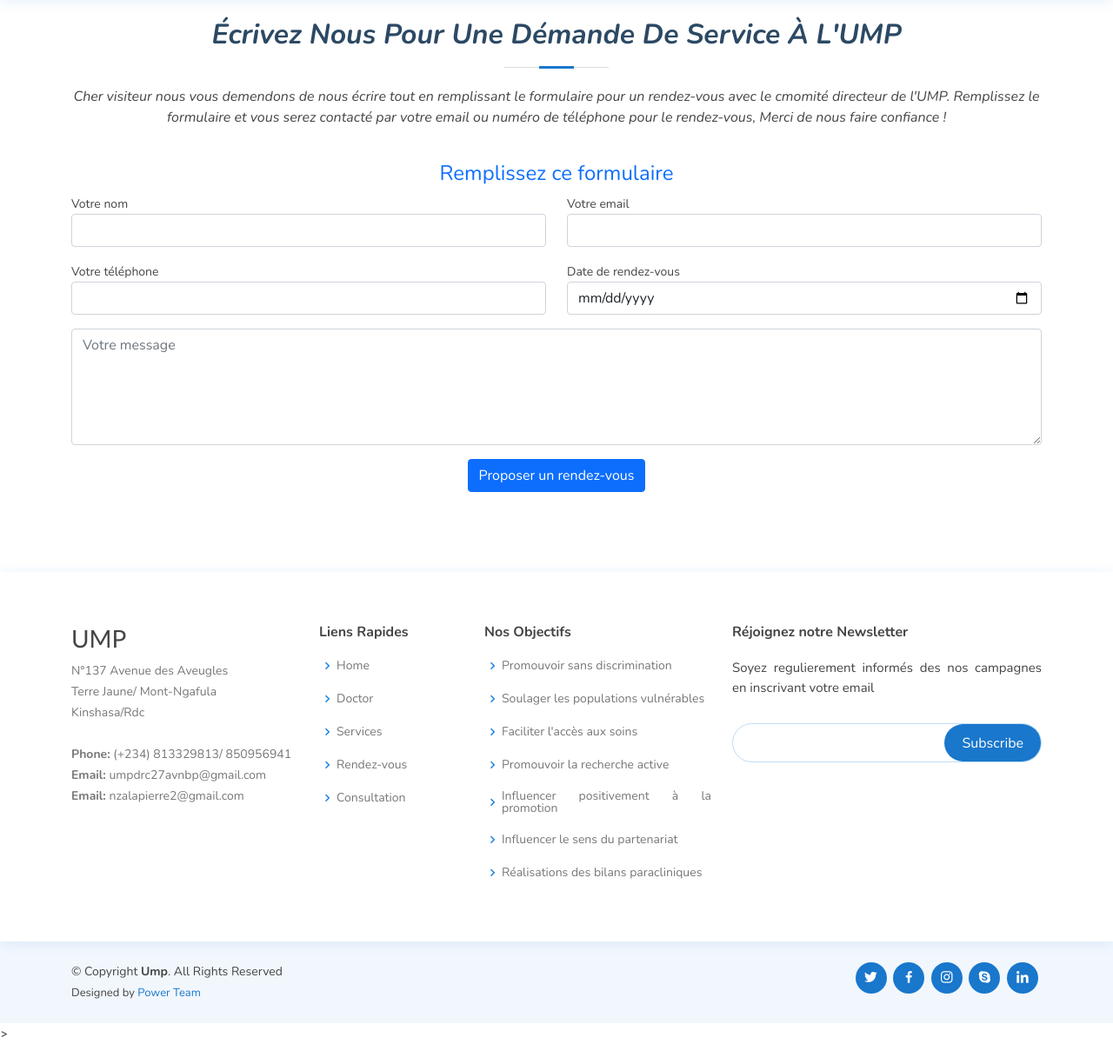
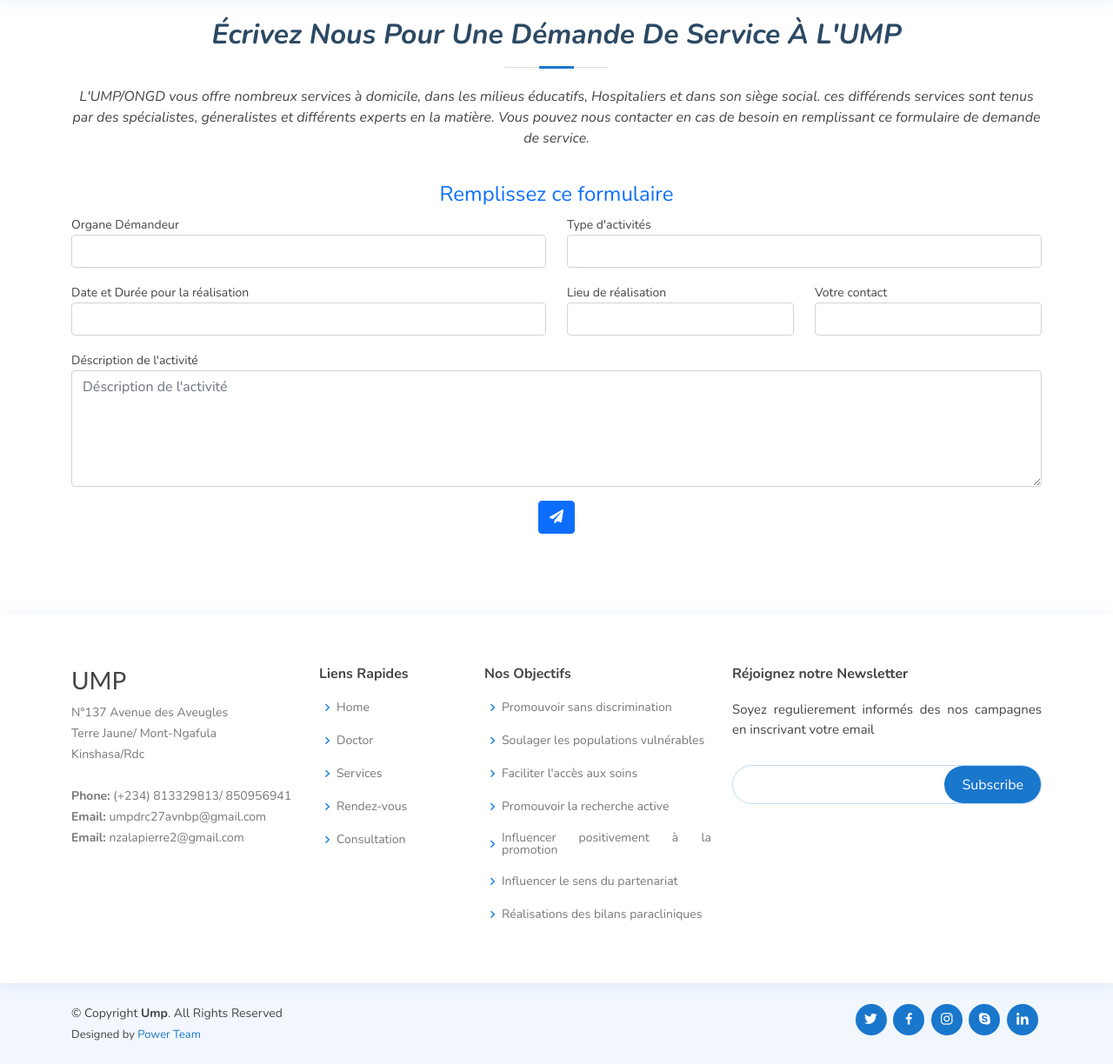
Before and after one commit to Oscar959/ump, a PHP site: page /power_project/service_asked.php in a window 1280 px wide. Shown: the part 119-1343 px from the top of the page at 87% size. Before the commit the page ends 1312 px from the top, so only its background shows below. Run offline with PHP 8.4, Linux system fonts and the light colour scheme.

Commit message:
modified service_asked.php in order to send data to database and adding insert_asked.php in order to send to mysql databse through php using ajax

```diff
--- a/service_asked.php
+++ b/service_asked.php
@@ -7,47 +7,54 @@ include("header.php");
 
         <div class="section-title">
           <h2 style="text-align:center; font-style:italic;text-transform:capitalize;font-family: 'Nunito', sans-serif;">écrivez nous pour une démande de service à L'UMP</h2>
-          <p style="text-align:center; font-style:italic;">Cher visiteur nous vous demendons de nous écrire tout en remplissant le formulaire pour un rendez-vous avec le cmomité directeur de l'UMP.
-		  Remplissez le formulaire et vous serez contacté par votre email ou numéro de téléphone pour le rendez-vous, Merci de nous faire confiance !</p>
+          <p style="text-align:center; font-style:italic;">L'UMP/ONGD vous offre nombreux services à domicile, dans les milieus éducatifs, Hospitaliers et dans son siège
+		social. ces différends services sont tenus par des spécialistes, géneralistes et différents experts en la matière. Vous pouvez nous contacter en cas
+	de besoin en remplissant ce formulaire de demande de service.</p>
         </div>
-         <div class="alert alert-success  alert-dismissable col-lg-4" style="display: none">
-			<button type="button" class="close">×</button>
-			<h4>Reussie</h4>
-			<p style="text-align:justify">Votre demnde de rendez-vous à été soumise avec succès. L'UMP vous remercie de la confiance que vous lui faites</p>
-		</div>
+
         <form  id="form">
 		  <h4 style="text-align:center; margin:0.5rem; font-family: 'Nunito', sans-serif; " class="text-primary" >Remplissez ce formulaire</h4>
           <div class="row">
             <div class="col-md-6 form-group">
-			  <small> Votre nom</small>
-              <input type="text" name="nom" class="form-control" id="nom" data-rule="minlen:4" data-msg="Please enter at least 4 chars">
+			  <small> Organe Démandeur</small>
+              <input type="text" name="demande" class="form-control" id="demande" >
             </div>
             <div class="col-md-6 form-group mt-3 mt-md-0">
-			<small> Votre email</small>
-              <input type="email" class="form-control" name="email" id="email" data-rule="email" data-msg="Please enter a valid email">
+			<small> Type d'activités </small>
+              <input type="text" class="form-control" name="type" id="type" >
             </div>
 
             <div class="col-md-6 form-group mt-3">
-			<small> Votre téléphone</small>
-              <input type="phone" class="form-control" name="phone" id="phone" data-rule="minlen:4" data-msg="Please enter at least 4 chars">
+			  <small> Date et Durée pour la réalisation</small>
+              <input type="text" name="duree" class="form-control" id="duree">
 
             </div>
 
-			 <div class="col-md-6 form-group mt-3">
-			  <small> Date de rendez-vous</small>
-              <input type="date" name="date" class="form-control" id="date" data-rule="minlen:4" data-msg="Please enter at least 4 chars">
+			 <div class="col-md-3 form-group mt-3">
+			  <small> Lieu de réalisation</small>
+              <input type="text" name="lieu" class="form-control" id="lieu" >
+            </div>
 
+			<div class="col-md-3 form-group mt-3">
+			  <small> Votre contact</small>
+              <input type="text" name="contact" class="form-control" id="contact" >
             </div>
+
           </div>
 
-
-
           <div class="form-group mt-3">
-            <textarea class="form-control" name="message" id="message" rows="5" placeholder="Votre message"></textarea>
+            <small> Déscription de l'activité</small>
+            <textarea class="form-control" name="message" id="message" rows="5" placeholder="Déscription de l'activité"></textarea>
 
           </div>
-          <div class="text-center" style="margin:1rem;"><button type="submit" id="sent" name="sent" class="btn btn-primary">Proposer un rendez-vous</button></div>
+          <div class="text-center" style="margin:1rem;"><button type="submit" id="sent" name="sent" class="btn btn-primary"><i class="fa fa-paper-plane"></i></button></div>
         </form>
+
+		<div class="alert alert-success  alert-dismissable col-lg-4" style="display: none">
+			<button type="button" class="close">×</button>
+			<h4>Reussie</h4>
+			<p style="text-align:justify">Votre démande de rendez-vous à été soumise avec succès. L'UMP vous remercie de la confiance que vous lui faites</p>
+		</div>
     </section><!-- End Appointment Section -->
 	<?php include("footer.php");?>
   <!-- Vendor JS Files -->>
@@ -57,12 +64,12 @@ include("header.php");
 	  $(document).ready(function() {
 		$('#form').on('submit', function(e){
 			e.preventDefault();
-			  if($('#nom').val()!= '' && $('#email').val()!=''  && $('#phone').val()!=''  && $('#date').val()!=''  && $('#message').val()!=''){
+			  if($('#demande').val()!= '' && $('#type').val()!=''  && $('#duree').val()!=''  && $('#lieu').val()!=''  && $('#contact').val()!='' && $('#message').val()!=''){
 				  var form_data=$(this).serialize();
 				insert_data();
 				function insert_data(){
 				 $.ajax({
-				  url:"insert.php",
+				  url:"insert_asked.php",
 				  method:"POST",
 				  data:form_data,
 				  success:function(data){
@@ -74,7 +81,7 @@ include("header.php");
 				}
 
 			  }else{
-				  alert("remplissez les deux champs");
+				  alert("Remplissez tous les champs");
 			  }
 		  });
 	  });
```
Also changed, not shown: insert_asked.php (added, +19 -0 lines).
